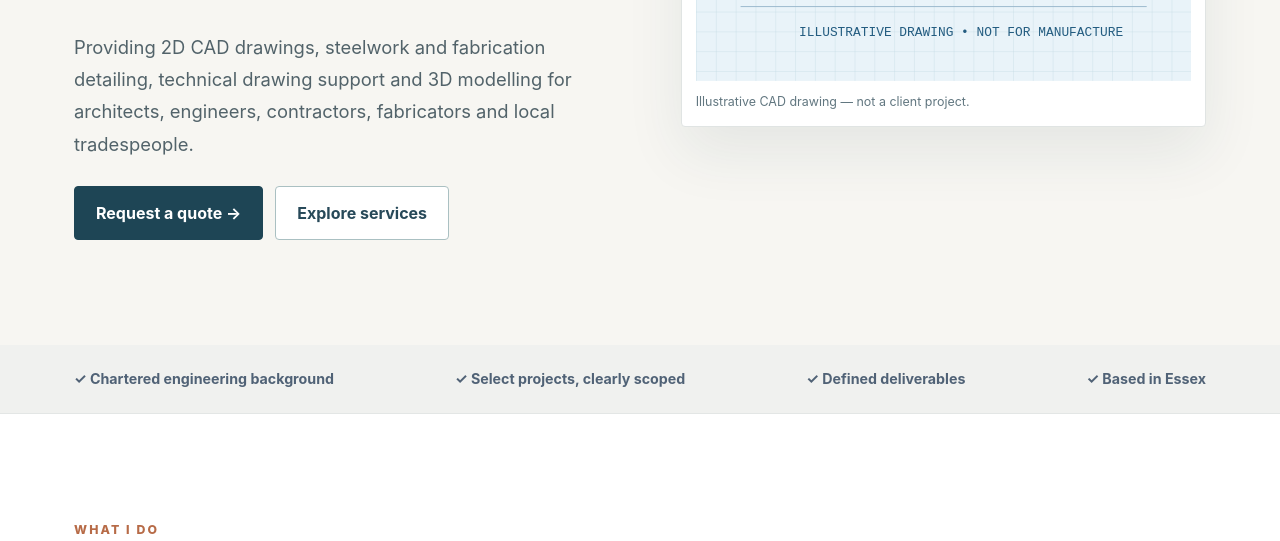
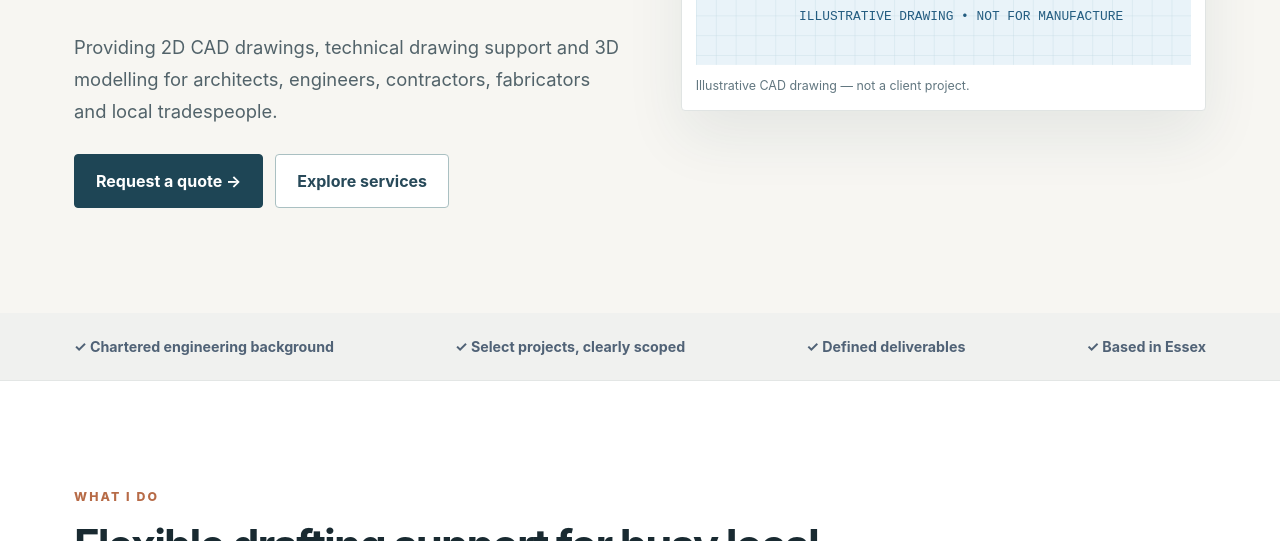
Before and after one commit to millr-eng/MDesigns_preview, a plain HTML site: page index.html in a window 1280 px wide. Shown: the part 559-1100 px from the top of the page. Drawn offline with Linux system fonts and the light colour scheme.

Commit message:
Update index.html

```diff
--- a/index.html
+++ b/index.html
@@ -100,9 +100,9 @@
                     <h1>Professional CAD Drafting &amp; 3D Modelling Services.</h1>
 
                     <p class="lead">
-                        Providing 2D CAD drawings, steelwork and fabrication detailing, technical drawing
-                        support and 3D modelling for architects, engineers, contractors, fabricators and
-                        local tradespeople.
+                        Providing 2D CAD drawings, technical drawing support
+                        and 3D modelling for architects, engineers, contractors,
+                        fabricators and local tradespeople.
                     </p>
 
                     <div class="actions">
```
